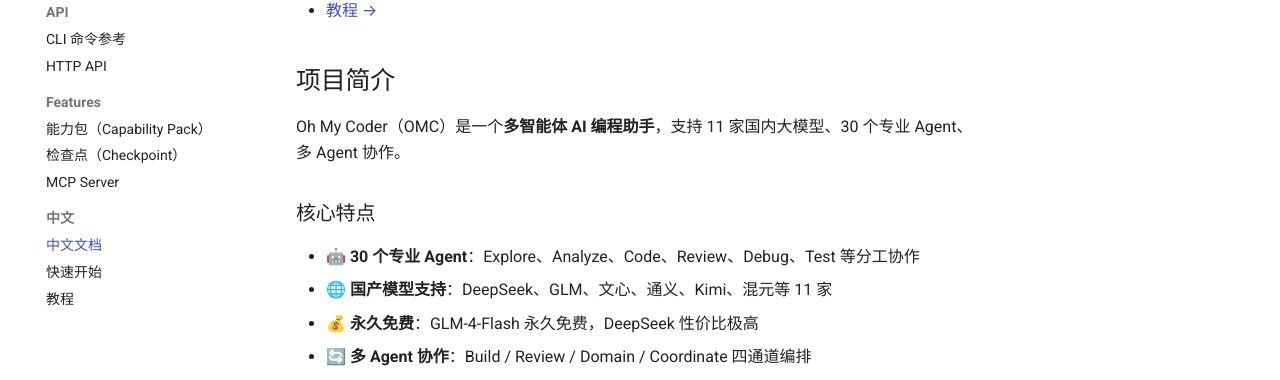
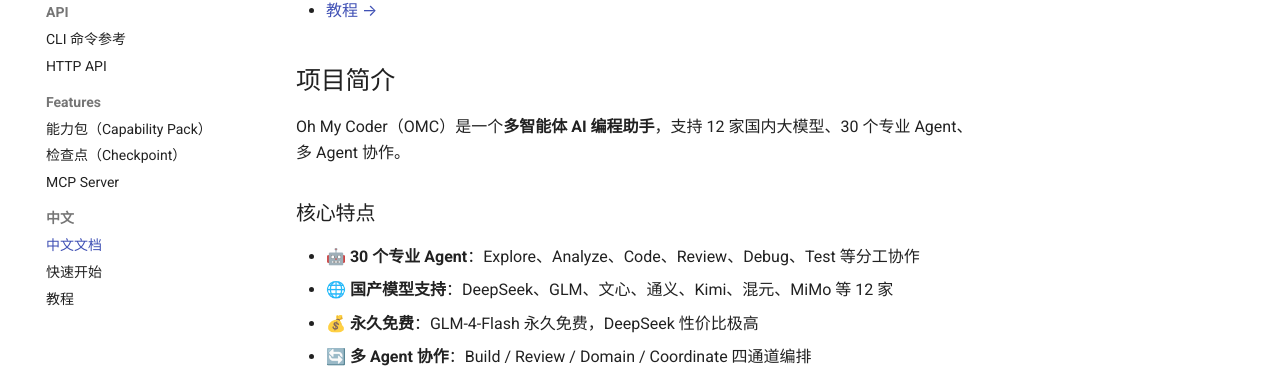
Before and after one commit to VOBC/oh-my-coder, an MkDocs documentation site: the page built from docs/zh/index.md, in a window 1280 px wide and 900 px high. Shown: the part 332-712 px from the top of the window. Built offline with MkDocs 1.6.1 and Material for MkDocs 9.7.7, drawn with Linux system fonts in a browser that asks for light colours; comment, search, counter and statistics services are not loaded.

```diff
--- a/docs/zh/index.md
+++ b/docs/zh/index.md
@@ -9,12 +9,12 @@
 
 ## 项目简介
 
-Oh My Coder（OMC）是一个**多智能体 AI 编程助手**，支持 11 家国内大模型、30 个专业 Agent、多 Agent 协作。
+Oh My Coder（OMC）是一个**多智能体 AI 编程助手**，支持 12 家国内大模型、30 个专业 Agent、多 Agent 协作。
 
 ### 核心特点
 
 - 🤖 **30 个专业 Agent**：Explore、Analyze、Code、Review、Debug、Test 等分工协作
-- 🌐 **国产模型支持**：DeepSeek、GLM、文心、通义、Kimi、混元等 11 家
+- 🌐 **国产模型支持**：DeepSeek、GLM、文心、通义、Kimi、混元、MiMo 等 12 家
 - 💰 **永久免费**：GLM-4-Flash 永久免费，DeepSeek 性价比极高
 - 🔄 **多 Agent 协作**：Build / Review / Domain / Coordinate 四通道编排
 - 🧙 **Quest Mode**：后台异步任务，实时推送进度
```
Also changed, not shown: CHANGELOG.md (+1 -1 lines), README.md (+7 -7 lines), docs/guide/models.md (+1 -1 lines), docs/index.md (+2 -2 lines), extensions/vscode/README.md (+1 -1 lines).
